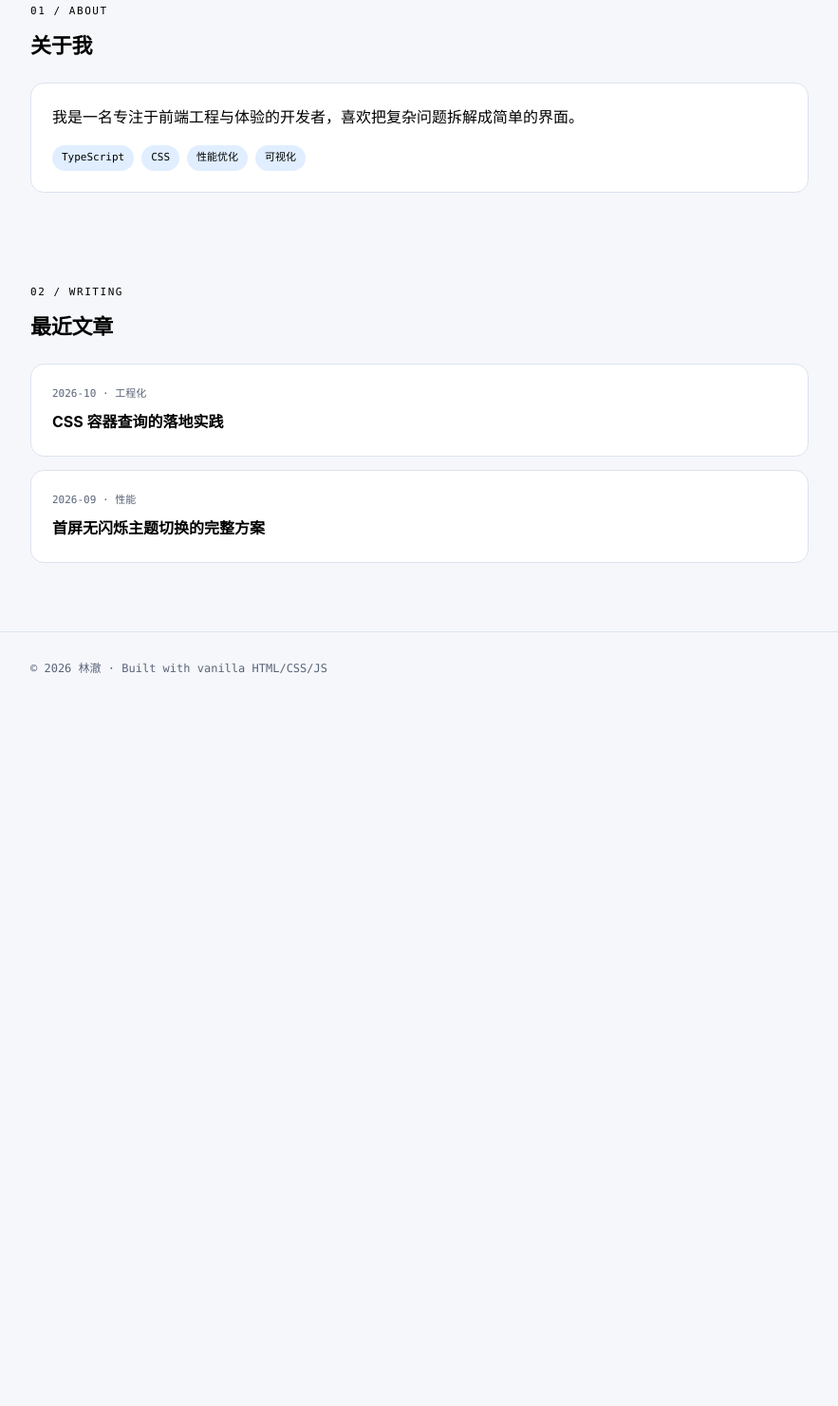
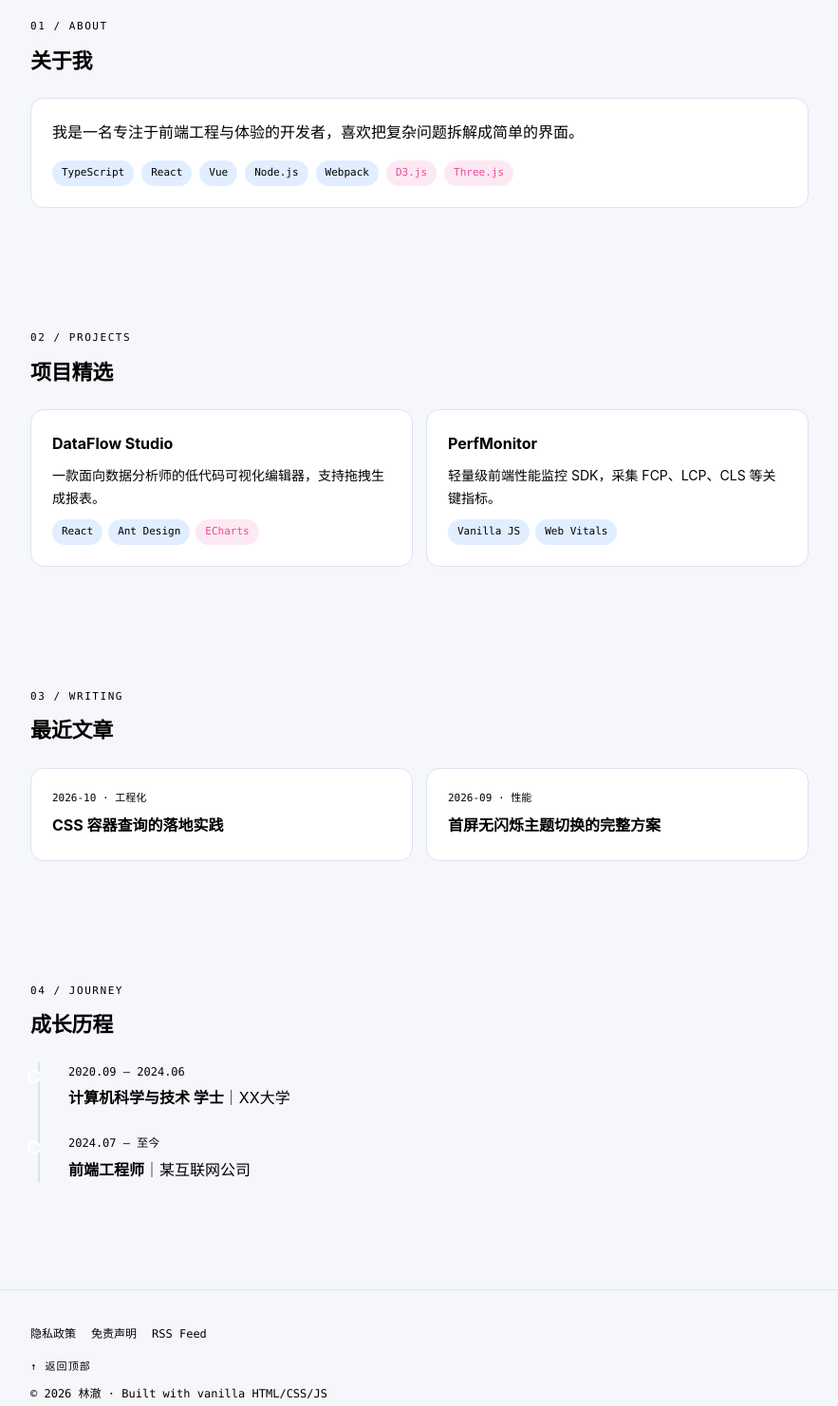
Before and after one commit to HH-han/HH-han.github.io, a plain HTML site: page index.html in a window 1280 px wide. Shown: the part 451-1932 px from the top of the page at 95% size, without its empty margins (198-1081 px from the left). Before the commit the page ends 1193 px from the top, so only its background shows below. Drawn offline with nearby package versions, Linux system fonts and the light colour scheme.

Commit message:
更新 index.html

```diff
--- a/index.html
+++ b/index.html
@@ -4,26 +4,33 @@
     <meta charset="UTF-8" />
     <meta name="viewport" content="width=device-width, initial-scale=1.0" />
     <meta name="color-scheme" content="light dark" />
+    <meta name="description" content="林澈的个人博客 - 前端工程师 | 开源爱好者 | Web 性能与可视化探索者" />
     <title>林澈 · 个人博客</title>
+
+    <!-- 防闪屏主题初始化 -->
     <script>
-    (function(){
-      var s = localStorage.getItem('theme');
-      var d = window.matchMedia('(prefers-color-scheme: dark)').matches;
-      var t = s || (d ? 'dark' : 'light');
-      document.documentElement.setAttribute('data-theme', t);
-      document.documentElement.style.colorScheme = t;
+      (function () {
+        const saved = localStorage.getItem('theme');
+        const systemDark = window.matchMedia('(prefers-color-scheme: dark)').matches;
+        const theme = saved || (systemDark ? 'dark' : 'light');
+        document.documentElement.setAttribute('data-theme', theme);
+        document.documentElement.style.colorScheme = theme;
       })();
     </script>
+
+    <!-- Remix Icon CDN -->
     <link href="https://cdn.jsdelivr.net/npm/remixicon@4.7.0/fonts/remixicon.css" rel="stylesheet" />
+
     <style>
       :root {
         color-scheme: light;
         --bg: #f5f7fb;
-      --surface: #fff;
+        --surface: #ffffff;
         --surface-soft: #eef2f8;
         --text: # 012172a;
-      --muted: #5a6478;
+        --muted: # 05a6478;
         --accent: # 0077ff;
+        --accent-alt: #ec4899;
         --accent-soft: rgba(0, 119, 255, 0.12);
         --border: #dce3ee;
         --glow: 0 0 18px rgba(0, 119, 255, 0.18);
@@ -31,6 +38,7 @@
         --font: 'Inter', system-ui, -apple-system, 'Segoe UI', sans-serif;
         --mono: 'JetBrains Mono', 'SFMono-Regular', Consolas, monospace;
       }
+
       [data-theme="dark"] {
         color-scheme: dark;
         --bg: # 0a0a12;
@@ -39,16 +47,19 @@
         --text: #e8e8f0;
         --muted: # 08a8aa3;
         --accent: # 022d3ee;
+        --accent-alt: #ec4899;
         --accent-soft: rgba(34, 211, 238, 0.12);
         --border: # 026263d;
         --glow: 0 0 22px rgba(34, 211, 238, 0.28);
         --shadow: 0 8px 30px rgba(0, 0, 0, 0.45);
       }
+
       * {
         margin: 0;
         padding: 0;
         box-sizing: border-box;
       }
+
       body {
         font-family: var(--font);
         background: var(--bg);
@@ -56,22 +67,32 @@
         line-height: 1.7;
         transition: background 0.25s, color 0.25s;
       }
-    button {
+
+      button,
+      input,
+      select,
+      textarea {
         font: inherit;
         cursor: pointer;
+      }
+
+      button {
         background: none;
         border: none;
         color: inherit;
       }
+
       a {
         color: inherit;
         text-decoration: none;
       }
-    .wrap {
+
+      .container {
         max-width: 860px;
         margin: 0 auto;
         padding: 0 20px;
       }
+
       header {
         position: sticky;
         top: 0;
@@ -80,37 +101,45 @@
         background: color-mix(in srgb, var(--bg) 80%, transparent);
         border-bottom: 1px solid var(--border);
       }
+
       .header-inner {
         display: flex;
         align-items: center;
         justify-content: space-between;
         height: 56px;
       }
+
       .brand {
         font-weight: 800;
         font-size: 17px;
         letter-spacing: 0.04em;
       }
+
       .brand span {
         color: var(--accent);
       }
+
       nav {
         display: flex;
         gap: 18px;
         align-items: center;
       }
+
       nav a {
         font-size: 14px;
         color: var(--muted);
         transition: color 0.2s;
       }
+
       nav a:hover {
         color: var(--accent);
       }
+
       .actions {
         display: flex;
         gap: 6px;
       }
+
       .icon-btn {
         width: 34px;
         height: 34px;
@@ -121,21 +150,22 @@
         color: var(--muted);
         transition: 0.2s;
       }
+
       .icon-btn:hover {
         color: var(--accent);
         background: var(--accent-soft);
       }
-    [data-theme="light"] .icon-moon {
-      display: none;
-    }
-    [data-theme="dark"] .icon-sun {
-      display: none;
-    }
+
+      [data-theme="light"] .icon-moon { display: none; }
+      [data-theme="dark"] .icon-sun { display: none; }
+
+      /* Hero Section */
       .hero {
         padding: 72px 0 56px;
         position: relative;
         overflow: hidden;
       }
+
       .hero::before {
         content: '';
         position: absolute;
@@ -147,6 +177,7 @@
         opacity: 0.35;
         mask-image: linear-gradient(180deg, # 000, transparent 85%);
       }
+
       .hero h1 {
         font-size: clamp(32px, 6vw, 52px);
         font-weight: 900;
@@ -154,11 +185,13 @@
         line-height: 1.15;
         position: relative;
       }
+
       .hero h1 em {
         font-style: normal;
         color: var(--accent);
         text-shadow: 0 0 10px var(--accent), 0 0 30px var(--accent-soft);
       }
+
       .hero .role {
         font-family: var(--mono);
         font-size: 13px;
@@ -166,17 +199,20 @@
         margin-top: 16px;
         letter-spacing: 0.06em;
       }
+
       .hero p {
         max-width: 560px;
         margin-top: 14px;
         color: var(--muted);
         font-size: 15px;
       }
+
       .socials {
         display: flex;
         gap: 10px;
         margin-top: 24px;
       }
+
       .socials a {
         width: 38px;
         height: 38px;
@@ -187,14 +223,18 @@
         color: var(--muted);
         transition: 0.2s;
       }
+
       .socials a:hover {
         color: var(--accent);
         border-color: var(--accent);
         box-shadow: var(--glow);
       }
+
+      /* Section通用样式 */
       section {
-      padding: 48px 0;
+        padding: 64px 0;
       }
+
       .section-label {
         font-family: var(--mono);
         font-size: 11px;
@@ -203,12 +243,14 @@
         text-transform: uppercase;
         margin-bottom: 8px;
       }
+
       h2 {
         font-size: 22px;
         font-weight: 800;
         margin-bottom: 20px;
         letter-spacing: -0.01em;
       }
+
       .card {
         background: var(--surface);
         border: 1px solid var(--border);
@@ -216,17 +258,20 @@
         padding: 22px;
         transition: 0.25s;
       }
+
       .card:hover {
         border-color: var(--accent);
         box-shadow: var(--glow), var(--shadow);
         transform: translateY(-2px);
       }
+
       .tags {
         display: flex;
         flex-wrap: wrap;
         gap: 8px;
         margin-top: 16px;
       }
+
       .tag {
         font-family: var(--mono);
         font-size: 11px;
@@ -235,56 +280,151 @@
         background: var(--accent-soft);
         color: var(--accent);
       }
-    .post-grid {
+
+      .tag.alt {
+        background: rgba(236, 72, 153, 0.12);
+        color: var(--accent-alt);
+      }
+
+      /* 文章 & 项目列表 */
+      .post-grid,
+      .project-grid {
         display: grid;
         gap: 14px;
       }
+
+      @media (min-width: 768px) {
+        .post-grid,
+        .project-grid {
+          grid-template-columns: repeat(2, 1fr);
+        }
+      }
+
       .post-meta {
         font-family: var(--mono);
         font-size: 11px;
         color: var(--muted);
         margin-bottom: 6px;
       }
-    .post-title {
+
+      .post-title,
+      .project-name {
         font-size: 16px;
         font-weight: 700;
         transition: color 0.2s;
       }
-    .card:hover .post-title {
+
+      .card:hover .post-title,
+      .card:hover .project-name {
         color: var(--accent);
       }
+
+      .project-desc {
+        font-size: 14px;
+        color: var(--muted);
+        margin-top: 8px;
+      }
+
+      .project-tech {
+        display: flex;
+        gap: 6px;
+        margin-top: 10px;
+        flex-wrap: wrap;
+      }
+
+      /* 时间轴 */
+      .timeline {
+        list-style: none;
+        position: relative;
+        margin-left: 20px;
+      }
+
+      .timeline::before {
+        content: '';
+        position: absolute;
+        left: -12px;
+        top: 0;
+        bottom: 0;
+        width: 2px;
+        background: var(--border);
+      }
+
+      .timeline-item {
+        position: relative;
+        padding-left: 20px;
+        margin-bottom: 24px;
+      }
+
+      .timeline-item::before {
+        content: '';
+        position: absolute;
+        left: -23px;
+        top: 8px;
+        width: 10px;
+        height: 10px;
+        border-radius: 50%;
+        background: var(--accent);
+        border: 2px solid var(--surface);
+      }
+
+      .timeline-date {
+        font-family: var(--mono);
+        font-size: 12px;
+        color: var(--accent);
+        margin-bottom: 4px;
+      }
+
+      /* Footer */
       footer {
         border-top: 1px solid var(--border);
-      padding: 28px 0;
+        padding: 36px 0;
         margin-top: 24px;
         font-size: 12px;
         color: var(--muted);
         font-family: var(--mono);
       }
-    @media (max-width: 560px) {
-      nav a {
-        display: none;
+
+      .footer-links {
+        display: flex;
+        gap: 16px;
+        margin-bottom: 16px;
+        flex-wrap: wrap;
       }
-      .hero {
-        padding: 52px 0 40px;
+
+      .back-to-top {
+        font-size: 11px;
+        text-transform: uppercase;
+        letter-spacing: 0.1em;
       }
+
+      /* 响应式 */
+      @media (max-width: 768px) {
+        nav a { display: none; }
+        .hero { padding: 52px 0 40px; }
+        section { padding: 48px 0; }
+        .post-grid, .project-grid { grid-template-columns: 1fr; }
       }
+
       @media (prefers-reduced-motion: reduce) {
-      * {
-        transition: none !important;
-        animation: none !important;
+        *,
+        *::before,
+        *::after {
+          animation-duration: 0.01ms !important;
+          animation-iteration-count: 1 !important;
+          transition-duration: 0.01ms !important;
         }
       }
     </style>
   </head>
   <body>
     <header>
-    <div class="wrap header-inner">
+      <div class="container header-inner">
         <div class="brand">林澈<span>.</span></div>
         <nav>
           <a href="#about" data-i18n="nav.about">关于</a>
+          <a href="#projects" data-i18n="nav.projects">项目</a>
+          <a href="#posts" data-i18n="nav.posts">文章</a>
           <a href="#timeline" data-i18n="nav.timeline">历程</a>
-        <a href="#posts" data-i18n="nav.posts">文章</a>
         </nav>
         <div class="actions">
           <button class="icon-btn" id="langToggle" aria-label="切换语言">
@@ -298,20 +438,19 @@
       </div>
     </header>
 
-  <main class="wrap">
+    <main class="container">
+      <!-- Hero -->
       <section class="hero">
-      <h1>
-        <em data-i18n="hero.name">林澈</em><br />
-        <span data-i18n="hero.role">前端工程师 / 开源爱好者</span>
-      </h1>
+        <h1><em data-i18n="hero.name">林澈</em><br><span data-i18n="hero.role">前端工程师 / 开源爱好者</span></h1>
         <p data-i18n="hero.desc">关注 Web 性能、开发者体验与可视化。</p>
         <div class="socials">
-        <a href="#" aria-label="GitHub"><i class="ri-github-line"></i></a>
-        <a href="#" aria-label="Email"><i class="ri-mail-line"></i></a>
+          <a href="https://github.com/example" target="_blank" aria-label="GitHub"><i class="ri-github-line"></i></a>
+          <a href="mailto:linche@example.com" aria-label="Email"><i class="ri-mail-line"></i></a>
           <a href="#" aria-label="RSS"><i class="ri-rss-line"></i></a>
         </div>
       </section>
 
+      <!-- 关于 -->
       <section id="about">
         <div class="section-label">01 / About</div>
         <h2 data-i18n="about.title">关于我</h2>
@@ -319,15 +458,44 @@
           <p data-i18n="about.body">我是一名专注于前端工程与体验的开发者，喜欢把复杂问题拆解成简单的界面。</p>
           <div class="tags">
             <span class="tag">TypeScript</span>
-          <span class="tag">CSS</span>
-          <span class="tag">性能优化</span>
-          <span class="tag">可视化</span>
+            <span class="tag">React</span>
+            <span class="tag">Vue</span>
+            <span class="tag">Node.js</span>
+            <span class="tag">Webpack</span>
+            <span class="tag alt">D3.js</span>
+            <span class="tag alt">Three.js</span>
           </div>
         </div>
       </section>
 
+      <!-- 项目 -->
+      <section id="projects">
+        <div class="section-label">02 / Projects</div>
+        <h2 data-i18n="projects.title">项目精选</h2>
+        <div class="project-grid">
+          <article class="card">
+            <div class="project-name">DataFlow Studio</div>
+            <div class="project-desc">一款面向数据分析师的低代码可视化编辑器，支持拖拽生成报表。</div>
+            <div class="project-tech">
+              <span class="tag">React</span>
+              <span class="tag">Ant Design</span>
+              <span class="tag alt">ECharts</span>
+            </div>
+          </article>
+          <article class="card">
+            <div class="project-name">PerfMonitor</div>
+            <div class="project-desc">轻量级前端性能监控 SDK，采集 FCP、LCP、CLS 等关键指标。</div>
+            <div class="project-tech">
+              <span class="tag">Vanilla JS</span>
+              <span class="tag">Web Vitals</span>
+            </div>
+          </article>
+        </div>
+      </section>
+
+      <!-- 文章 -->
       <section id="posts">
-      <div class="section-label">02 / Writing</div>
+        <div class="section-label">03 / Writing</div>
         <h2 data-i18n="posts.title">最近文章</h2>
         <div class="post-grid">
           <article class="card">
@@ -340,45 +508,82 @@
           </article>
         </div>
       </section>
+
+      <!-- 历程 -->
+      <section id="timeline">
+        <div class="section-label">04 / Journey</div>
+        <h2 data-i18n="timeline.title">成长历程</h2>
+        <ul class="timeline">
+          <li class="timeline-item">
+            <div class="timeline-date">2020.09 – 2024.06</div>
+            <div class="timeline-content">
+              <strong>计算机科学与技术 学士</strong>｜XX大学
+            </div>
+          </li>
+          <li class="timeline-item">
+            <div class="timeline-date">2024.07 – 至今</div>
+            <div class="timeline-content">
+              <strong>前端工程师</strong>｜某互联网公司
+            </div>
+          </li>
+        </ul>
+      </section>
     </main>
 
     <footer>
-    <div class="wrap">© 2026 林澈 · Built with vanilla HTML/CSS/JS</div>
+      <div class="container">
+        <div class="footer-links">
+          <a href="#">隐私政策</a>
+          <a href="#">免责声明</a>
+          <a href="#">RSS Feed</a>
+        </div>
+        <div class="back-to-top">
+          <a href="#top">↑ 返回顶部</a>
+        </div>
+        <div style="margin-top: 8px;">
+          © 2026 林澈 · Built with vanilla HTML/CSS/JS
+        </div>
+      </div>
     </footer>
 
     <script>
-    /* ---------- I18N ---------- */
       const I18N = {
         Zh: {
           'nav.about': '关于',
+          'nav.projects': '项目',
+          'nav.posts': '文章',
           'nav.timeline': '历程',
-        'nav.posts': '文章',
           'hero.name': '林澈',
           'hero.role': '前端工程师 / 开源爱好者',
           'hero.desc': '关注 Web 性能、开发者体验与可视化。',
           'about.title': '关于我',
           'about.body': '我是一名专注于前端工程与体验的开发者，喜欢把复杂问题拆解成简单的界面。',
+          'projects.title': '项目精选',
           'posts.title': '最近文章',
           'post.1.meta': '2026-10 · 工程化',
           'post.1.title': 'CSS 容器查询的落地实践',
           'post.2.meta': '2026-09 · 性能',
           'post.2.title': '首屏无闪烁主题切换的完整方案',
+          'timeline.title': '成长历程',
           'lang.label': 'EN'
         },
         En: {
           'nav.about': 'About',
+          'nav.projects': 'Projects',
+          'nav.posts': 'Posts',
           'nav.timeline': 'Timeline',
-        'nav.posts': 'Posts',
           'hero.name': 'Lin Che',
           'hero.role': 'Frontend Engineer / OSS Enthusiast',
           'hero.desc': 'Web performance, developer experience, and visualization.',
-        'about.title': 'About',
+          'about.title': 'About Me',
           'about.body': 'I build interfaces with a focus on frontend engineering and experience.',
+          'projects.title': 'Featured Projects',
           'posts.title': 'Recent Posts',
           'post.1.meta': 'Oct 2026 · Engineering',
           'post.1.title': 'Container Queries in Production',
           'post.2.meta': 'Sep 2026 · Performance',
           'post.2.title': 'A No-Flash Theme Toggle, End to End',
+          'timeline.title': 'Journey',
           'lang.label': '中'
         }
       };
@@ -388,7 +593,6 @@
       function applyLanguage(lang) {
         const dict = I18N[lang] || I18N.Zh;
         document.documentElement.lang = lang === 'Zh' ? 'zh-CN' : 'en';
-
         document.querySelectorAll('[data-i18n]').forEach(el => {
           const key = el.dataset.i18n;
           if (dict[key] !== undefined) el.textContent = dict[key];
@@ -410,7 +614,6 @@
         currentLang = lang;
       }
 
-    /* ---------- THEME ---------- */
       function syncThemeButton(theme) {
         const btn = document.getElementById('themeToggle');
         if (btn) {
@@ -430,14 +633,13 @@
         setTheme(current === 'dark' ? 'light' : 'dark');
       }
 
-    /* ---------- INIT ---------- */
-    document.addEventListener('DOMContentLoaded', function () {
+      document.addEventListener('DOMContentLoaded', () => {
         applyLanguage(currentLang);
         const theme = document.documentElement.getAttribute('data-theme') || 'light';
         syncThemeButton(theme);
 
         document.getElementById('themeToggle').addEventListener('click', toggleTheme);
-      document.getElementById('langToggle').addEventListener('click', function () {
+        document.getElementById('langToggle').addEventListener('click', () => {
           applyLanguage(currentLang === 'Zh' ? 'En' : 'Zh');
         });
       });
```
Lines whose indentation alone changed are shown as unchanged.
